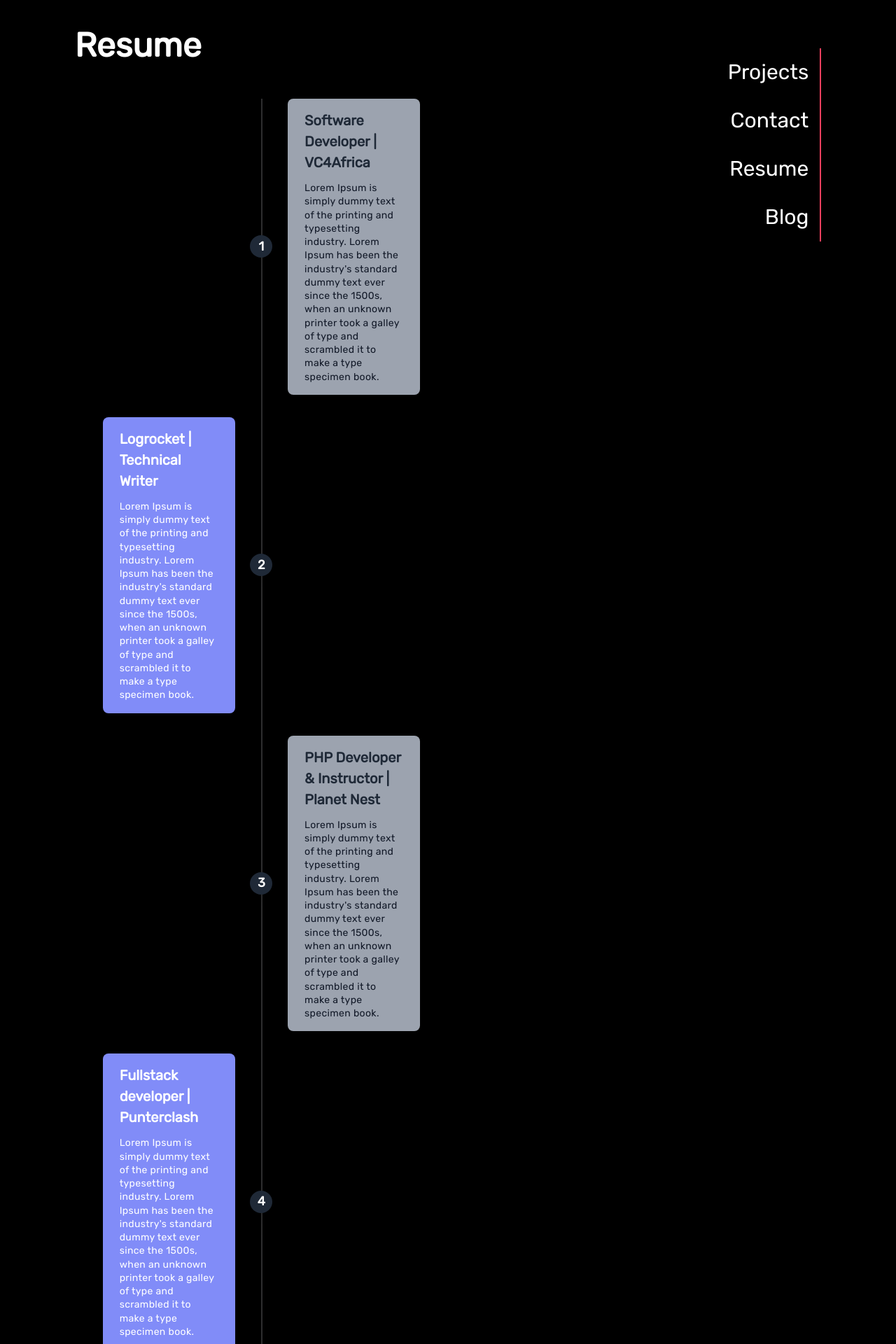
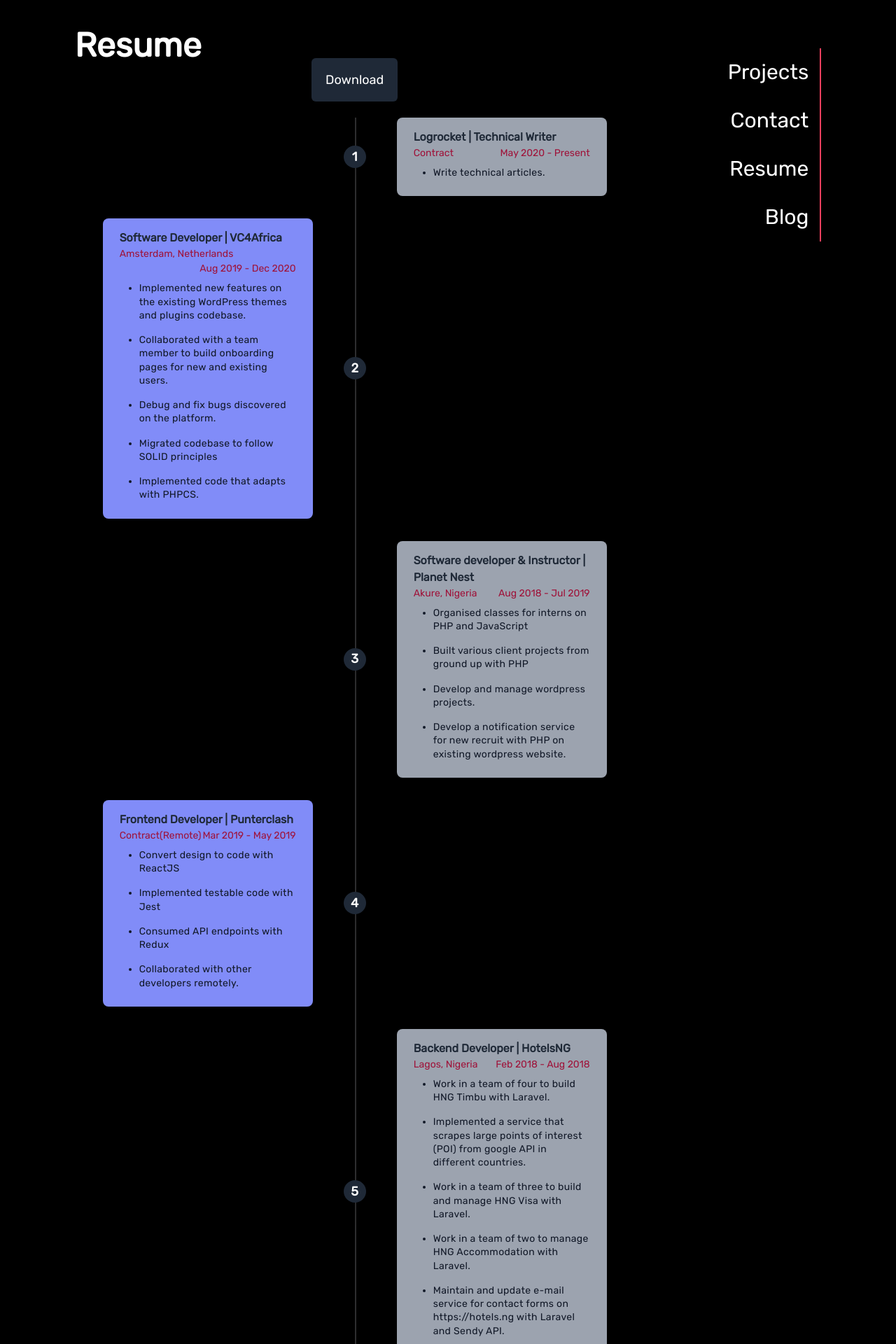
Before and after one commit to iamhabbeboy/website, a Next.js app: page /resume in a window 1280 px wide. Shown: the part 80-2000 px from the top of the page at 70% size. Built offline with nearby package versions, Linux system fonts and the light colour scheme.

Commit message:
refactor: improve content and arrangement

```diff
--- /dev/null
+++ b/components/Employment.tsx
@@ -0,0 +1,38 @@
+interface Props {
+  index: number;
+  date: string;
+  title: string;
+  position: string;
+  location: string,
+  activities: string[];
+}
+
+const Employment: React.FC<Props> = ({ title, position, activities, date, location, index }) => {
+  const bgTheme = position === "left" ? "bg-indigo-400" : "bg-gray-400";
+  const timelinePosition = position === "left" ? "flex-row-reverse" : "";
+  return (
+    <div
+      className={`sm:mb-8 sm:flex sm:justify-between sm:items-center w-full ${timelinePosition}`}
+    >
+      <div className="order-1 w-5/12"></div>
+      <div className="z-20 flex items-center mx-auto my-10 sm:my-0 order-1 bg-gray-800 shadow-xl w-8 h-8 rounded-full">
+        <h1 className="mx-auto font-semibold text-lg text-white">{index+1}</h1>
+      </div>
+      <div
+        className={`order-1 ${bgTheme} rounded-lg shadow-xl sm:w-5/12 px-6 py-4`}
+      >
+        <h3 className="mb-0 font-bold text-gray-800 text-md">{title}</h3>
+        <h4 className="text-red-800 text-sm float-left">{location}</h4>
+        <h4 className="text-red-800 text-tiny float-right">{date}</h4>
+        <ul className="text-sm leading-snug tracking-wide clear-both text-gray-900 text-opacity-100 mt-2 list-disc pl-7">
+            {activities.map((activity, index) => {
+                return (
+                    <li key={title + index} className="py-2">{activity}</li>
+                )
+            })}
+        </ul>
+      </div>
+    </div>
+  );
+};
+export default Employment;
--- a/components/Header.tsx
+++ b/components/Header.tsx
@@ -19,7 +19,7 @@
       className={`min-h-screen flex  justify-center ${background}`}
     >
       <div className="w-10/12 mx-auto flex flex-col md:flex-row-reverse justify-between">
-        <div className={`mt-20 md:w-full ${textColor} ${getStatus}`}>
+        <div className={`mt-20 w-1/3 ${textColor} ${getStatus}`}>
           <div className="border-r-2 border-red-500">
             {pageConfig.nav.links.map((link, index) => {
               return (
--- a/pages/contact.tsx
+++ b/pages/contact.tsx
@@ -3,10 +3,6 @@
 import Header from "../components/Header";
 import Meta from "../components/Meta";
 import pageConfig from "../utility/pageConfig";
-import Twitter from "../components/Twitter";
-import LinkedIn from "../components/LinkedIn";
-import Github from "../components/Github";
-import DevTo from "../components/DevTo";
 import { useState } from "react";
 
 const Contact = () => {
@@ -15,7 +11,7 @@
   let [status, setStatus] = useState(null);
   return (
     <div className="">
-      <Meta title="Abiodun Solomon::Contact" />
+      <Meta title="Abiodun Solomon - Reach out to me" />
       <main>
         <Navigation action={setStatus} status={status} />
         <Header background="bg-theme" status={status}>
--- a/pages/resume.tsx
+++ b/pages/resume.tsx
@@ -3,132 +3,51 @@
 import Header from "../components/Header";
 import Meta from "../components/Meta";
 import { useState } from "react";
+import Employment from "../components/Employment";
+import pageConfig from "../utility/pageConfig";
 
 const Resume = () => {
   const style = {
     left: "50%",
   };
   let [status, setStatus] = useState(null);
+  const { link, employments } = pageConfig.resume;
   return (
     <div className={""}>
-      <Meta title="Abiodun Solomon::Contact" />
+      <Meta title="Abiodun Solomon - Resume" />
       <main>
         <Navigation action={setStatus} status={status} />
         <Header background="bg-theme" status={status}>
           <h2 className="text-5xl font-bold text-white">Resume</h2>
+          <div className="text-center sm:my-0 my-10">
+            <a
+              href={link}
+              target="_blank"
+              className="bg-gray-800 p-5 text-lg transition ease-linear rounded-md hover:bg-indigo-600"
+            >
+              Download
+            </a>
+          </div>
           <div>
-            <div className="relative wrap overflow-hidden p-10 h-full">
+            <div className="relative wrap overflow-hidden p-10 h-full w-full">
               <div
-                className="border-2-2 absolute border-opacity-20 border-gray-200 h-full border"
+                className="sm:border-2-2 sm:absolute sm:border-opacity-20 sm:border-gray-200 h-full sm:border"
                 style={style}
               ></div>
-
-              <div className="mb-8 flex justify-between items-center w-full right-timeline">
-                <div className="order-1 w-5/12"></div>
-                <div className="z-20 flex items-center order-1 bg-gray-800 shadow-xl w-8 h-8 rounded-full">
-                  <h1 className="mx-auto font-semibold text-lg text-white">
-                    1
-                  </h1>
-                </div>
-                <div className="order-1 bg-gray-400 rounded-lg shadow-xl w-5/12 px-6 py-4">
-                <h3 className="mb-3 font-bold text-gray-800 text-xl">
-                    Software Developer | VC4Africa
-                  </h3>
-                  <p className="text-sm leading-snug tracking-wide text-gray-900 text-opacity-100 mt-3 ">
-                    Lorem Ipsum is simply dummy text of the printing and
-                    typesetting industry. Lorem Ipsum has been the industry's
-                    standard dummy text ever since the 1500s, when an unknown
-                    printer took a galley of type and scrambled it to make a
-                    type specimen book.
-                  </p>
-                </div>
-              </div>
-
-              <div className="mb-8 flex justify-between flex-row-reverse items-center w-full left-timeline">
-                <div className="order-1 w-5/12"></div>
-                <div className="z-20 flex items-center order-1 bg-gray-800 shadow-xl w-8 h-8 rounded-full">
-                  <h1 className="mx-auto text-white font-semibold text-lg">
-                    2
-                  </h1>
-                </div>
-                <div className="order-1 bg-indigo-400 rounded-lg shadow-xl w-5/12 px-6 py-4">
-                <h3 className="mb-3 font-bold text-white text-xl">
-                    Logrocket | Technical Writer
-                  </h3>
-
-                  <p className="text-sm font-medium leading-snug tracking-wide text-white text-opacity-100  mt-3">
-                    Lorem Ipsum is simply dummy text of the printing and
-                    typesetting industry. Lorem Ipsum has been the industry's
-                    standard dummy text ever since the 1500s, when an unknown
-                    printer took a galley of type and scrambled it to make a
-                    type specimen book.
-                  </p>
-                </div>
-              </div>
-
-              <div className="mb-8 flex justify-between items-center w-full right-timeline">
-                <div className="order-1 w-5/12"></div>
-                <div className="z-20 flex items-center order-1 bg-gray-800 shadow-xl w-8 h-8 rounded-full">
-                  <h1 className="mx-auto font-semibold text-lg text-white">
-                    3
-                  </h1>
-                </div>
-                <div className="order-1 bg-gray-400 rounded-lg shadow-xl w-5/12 px-6 py-4">
-                <h3 className="mb-3 font-bold text-gray-800 text-xl">
-                    PHP Developer & Instructor | Planet Nest
-                  </h3>
-
-                  <p className="text-sm leading-snug tracking-wide text-gray-900 text-opacity-100 mt-3">
-                    Lorem Ipsum is simply dummy text of the printing and
-                    typesetting industry. Lorem Ipsum has been the industry's
-                    standard dummy text ever since the 1500s, when an unknown
-                    printer took a galley of type and scrambled it to make a
-                    type specimen book.
-                  </p>
-                </div>
-              </div>
-
-              <div className="mb-8 flex justify-between flex-row-reverse items-center w-full left-timeline">
-                <div className="order-1 w-5/12"></div>
-                <div className="z-20 flex items-center order-1 bg-gray-800 shadow-xl w-8 h-8 rounded-full">
-                  <h1 className="mx-auto text-white font-semibold text-lg">
-                    4
-                  </h1>
-                </div>
-                <div className="order-1 bg-indigo-400 rounded-lg shadow-xl w-5/12 px-6 py-4">
-                  <h3 className="mb-3 font-bold text-white text-xl">
-                    Fullstack developer | Punterclash
-                  </h3>
-
-                  <p className="text-sm font-medium leading-snug tracking-wide text-white text-opacity-100 mt-3">
-                    Lorem Ipsum is simply dummy text of the printing and
-                    typesetting industry. Lorem Ipsum has been the industry's
-                    standard dummy text ever since the 1500s, when an unknown
-                    printer took a galley of type and scrambled it to make a
-                    type specimen book.
-                  </p>
-                </div>
-              </div>
-              <div className="mb-8 flex justify-between items-center w-full right-timeline">
-                <div className="order-1 w-5/12"></div>
-                <div className="z-20 flex items-center order-1 bg-gray-800 shadow-xl w-8 h-8 rounded-full">
-                  <h1 className="mx-auto font-semibold text-lg text-white">
-                    5
-                  </h1>
-                </div>
-                <div className="order-1 bg-gray-400 rounded-lg shadow-xl w-5/12 px-6 py-4">
-                <h3 className="mb-3 font-bold text-gray-800 text-xl">
-                    PHP Developer | HotelsNG
-                  </h3>
-                  <p className="text-sm leading-snug tracking-wide text-gray-900 text-opacity-100 mt-3 ">
-                    Lorem Ipsum is simply dummy text of the printing and
-                    typesetting industry. Lorem Ipsum has been the industry's
-                    standard dummy text ever since the 1500s, when an unknown
-                    printer took a galley of type and scrambled it to make a
-                    type specimen book.
-                  </p>
-                </div>
-              </div>
+              {employments.map((employment, index) => {
+                const { title, content, date, location } = employment
+                let generateEvenPositionIndex = index%2 === 0 ? 'right' : 'left';
+                return (
+                  <Employment
+                    index={index}
+                    title={title}
+                    date={date}
+                    location={location}
+                    activities={content}
+                    position={generateEvenPositionIndex}
+                  />
+                )
+              })}
             </div>
           </div>
         </Header>
--- a/utility/pageConfig.tsx
+++ b/utility/pageConfig.tsx
@@ -14,12 +14,14 @@
       2000,
       "VueJS",
       2000,
+      "Typescript",
+      2000,
     ],
     btnText: "Discover more",
   },
   nav: {
     logo: "ASB",
-    domain: "https://abiodunazeez.com",
+    domain: "abiodunazeez",
     links: [
       {
         text: "Projects",
@@ -27,7 +29,7 @@
       },
       {
         text: "Contact",
-        url: "/contact"
+        url: "/contact",
       },
       {
         text: "Resume",
@@ -40,11 +42,69 @@
     ],
   },
   contact: {
-    email: 'hello@abiodunazeez.com',
-    phone: '07087322191',
-    twitter: 'abbey__web',
-    linkedIn: 'azeez-abiodun',
-    devTo: 'iamhabbeboy',
-    github: 'iamhabbeboy'
-  }
+    email: "abiodun.solomon.a@gmail.com",
+    phone: "+2347087322191",
+    twitter: "abbey__web",
+    linkedIn: "azeez-abiodun",
+    devTo: "iamhabbeboy",
+    github: "iamhabbeboy",
+  },
+  resume: {
+    link:
+      "https://drive.google.com/file/d/1boudC25-Iq1DWqs3rqVS9iYumoqalfk_/view?usp=sharing",
+    employments: [
+      {
+        title: "Logrocket | Technical Writer",
+        location: "Contract",
+        date: "May 2020 - Present",
+        content: ["Write technical articles."],
+      },
+      {
+        title: "Software Developer | VC4Africa",
+        location: "Amsterdam, Netherlands",
+        date: "Aug 2019 - Dec 2020",
+        content: [
+          "Implemented new features on the existing WordPress themes and plugins codebase.",
+          "Collaborated with a team member to build onboarding pages for new and existing users.",
+          "Debug and fix bugs discovered on the platform.",
+          "Migrated codebase to follow SOLID principles",
+          "Implemented code that adapts with PHPCS.",
+        ],
+      },
+      {
+        title: "Software developer & Instructor | Planet Nest",
+        location: "Akure, Nigeria",
+        date: "Aug 2018 - Jul 2019",
+        content: [
+          "Organised classes for interns on PHP and JavaScript",
+          "Built various client projects from ground up with PHP",
+          "Develop and manage wordpress projects.",
+          "Develop a notification service for new recruit with PHP on existing wordpress website.",
+        ],
+      },
+      {
+        title: "Frontend Developer | Punterclash",
+        location: "Contract(Remote)",
+        date: "Mar 2019 - May 2019",
+        content: [
+          "Convert design to code with ReactJS",
+          "Implemented testable code with Jest",
+          "Consumed API endpoints with Redux",
+          "Collaborated with other developers remotely.",
+        ],
+      },
+      {
+        title: "Backend Developer | HotelsNG",
+        location: "Lagos, Nigeria",
+        date: "Feb 2018 - Aug 2018",
+        content: [
+          "Work in a team of four to build HNG Timbu with Laravel.",
+          "Implemented a service that scrapes large points of interest (POI) from google API in different countries.",
+          "Work in a team of three to build and manage HNG Visa with Laravel.",
+          "Work in a team of two to manage HNG Accommodation with Laravel.",
+          "Maintain and update e-mail service for contact forms on https://hotels.ng with Laravel and Sendy API.",
+        ],
+      },
+    ],
+  },
 };
```
Also changed, not shown: components/ProjectList.tsx (+5 -3 lines), pages/project.tsx (+24 -6 lines).
